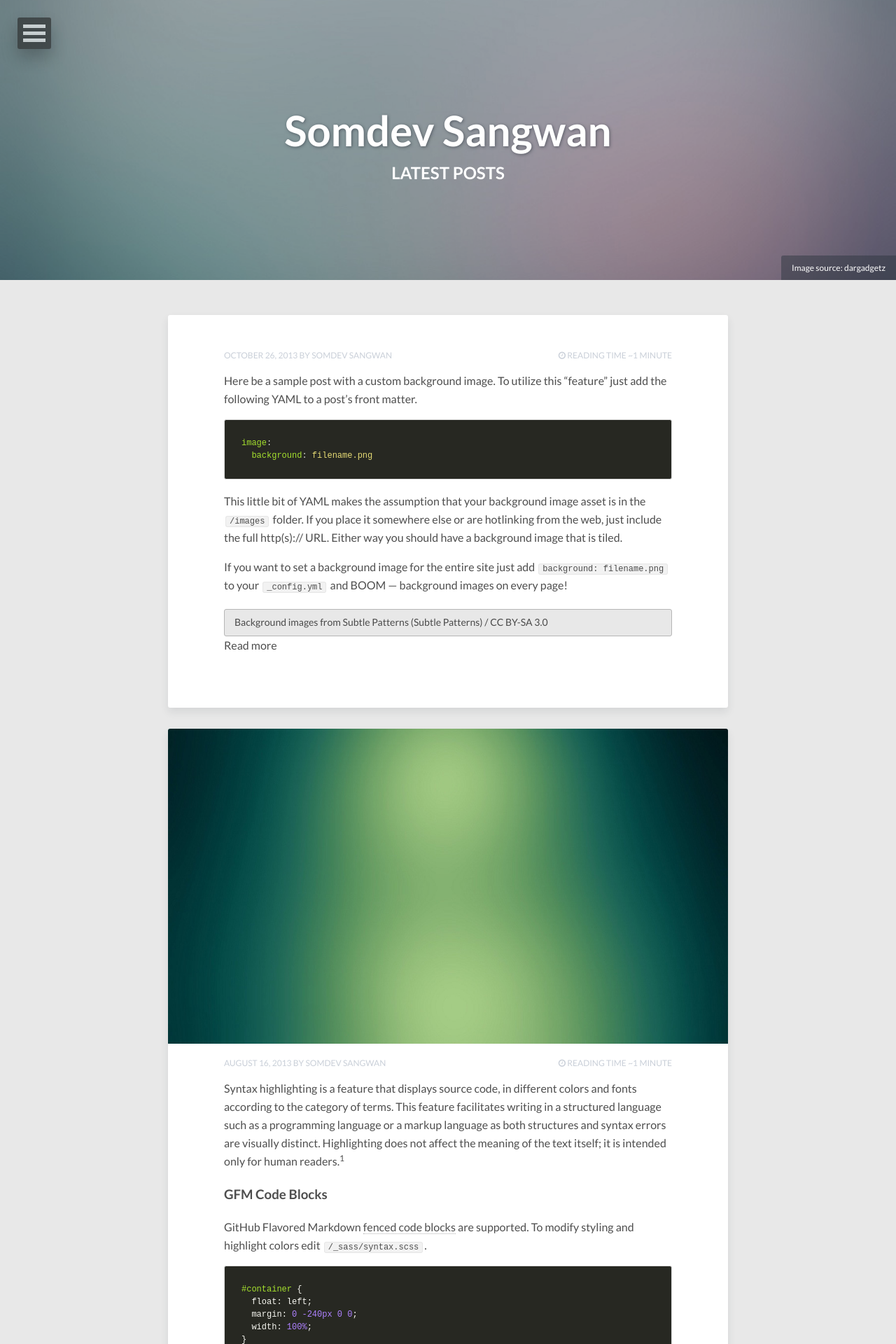
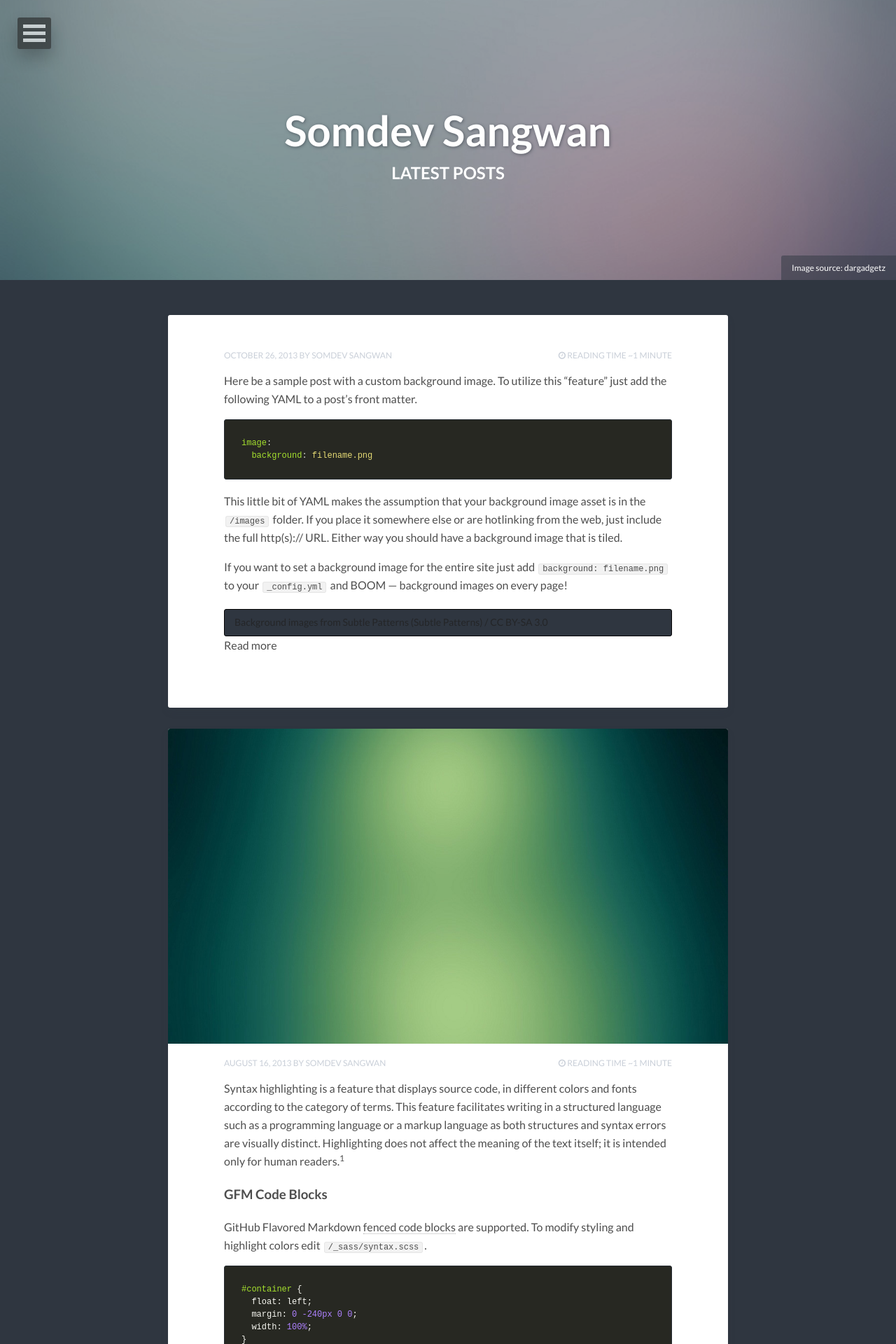
Before and after one commit to jermainlaforce/s0md3v.github.io, a Jekyll site: the page built from index.html, in a window 1280 px wide. Shown: the top 1920 px of the page at 70% size. Built offline with Jekyll 4.4.1, drawn with Linux system fonts in a browser that asks for light colours; nearby versions of some CDN libraries; the list of posts is cut into pages by our own code.

Commit message:
Update _variables.scss

```diff
--- a/_sass/_variables.scss
+++ b/_sass/_variables.scss
@@ -34,7 +34,7 @@ body {
    ========================================================================== */
 
 $base-color                      : #2f3640;
-$body-color                      : #e8e8e8;
+$body-color                      : #2f3640;
 $text-color                      : rgba(#222,0.8);
 $comp-color                      : complement(#222);
 $border-color                    : lighten($base-color,60);
```
